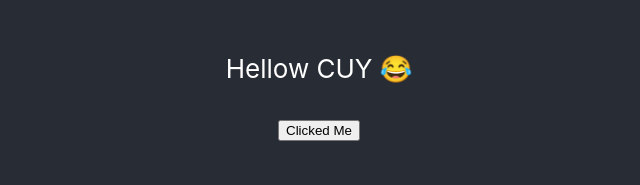
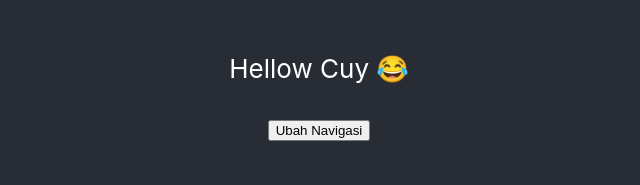
Before and after one commit to pardedeputra27/coba-react, a React (Create React App) app: page / in a window 1280 px wide. Shown: the part 576-761 px from the top of the page, without its empty margins (321-961 px from the left). Built offline with nearby package versions, Linux system fonts and the light colour scheme.

Commit message:
create useState

```diff
--- a/src/App.js
+++ b/src/App.js
@@ -4,11 +4,17 @@ import MyButton from './components/MyButton';
 import Navbar from './components/Navbar';
 import Footer from './components/Footer';
 
+//use useState
+import React,{useState} from 'react';
+
 const App = () => {
     const navHeading = "Navigation Bar";
     const navText = "Putra Pardede";
+
+    const [getNavbarValue,setNavbarValue] = useState('');
+
     const cliked = () =>{
-        return alert("Button sudah dipencet");
+        setNavbarValue('Putra Pardede');
     }
     // menggunakan function
     const paragraf = ()=> {
@@ -27,7 +33,7 @@ const App = () => {
       <header className="App-header">
         <Navbar test={navText} navHeading ={navHeading} />
         <img src={logo} className="App-logo" alt="logo" />
-        <p>Hellow CUY 😂</p>
+        <p>Hellow {!getNavbarValue?'Cuy':getNavbarValue} 😂</p>
         <MyButton klik ={cliked}/>
         <Footer paragraf ={paragraf} />
       </header>
--- a/src/components/MyButton.js
+++ b/src/components/MyButton.js
@@ -1,7 +1,7 @@
 const MyButton = (props) =>{
    return (
      <div>
-        <button onClick={()=>props.klik()}> Clicked Me</button>
+        <button onClick={()=>props.klik()}>Ubah Navigasi</button>
      </div>
    )
 }
```
